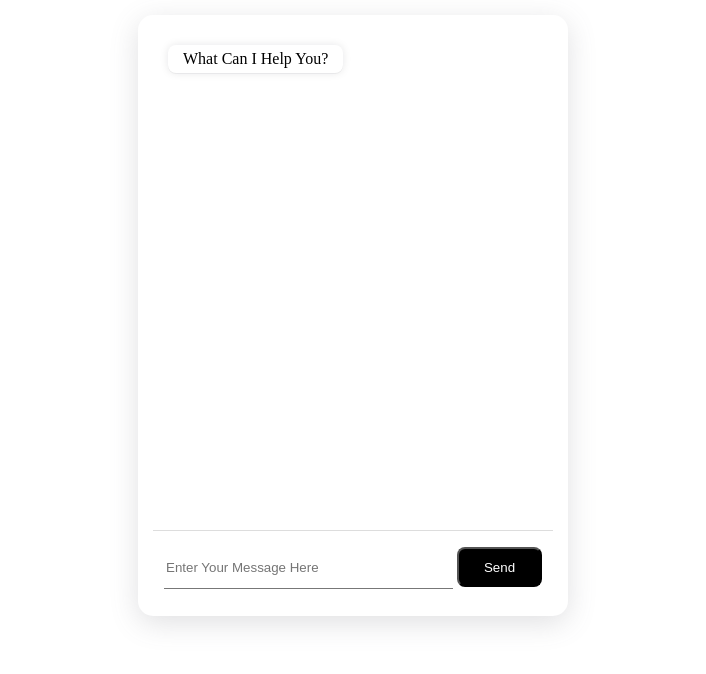
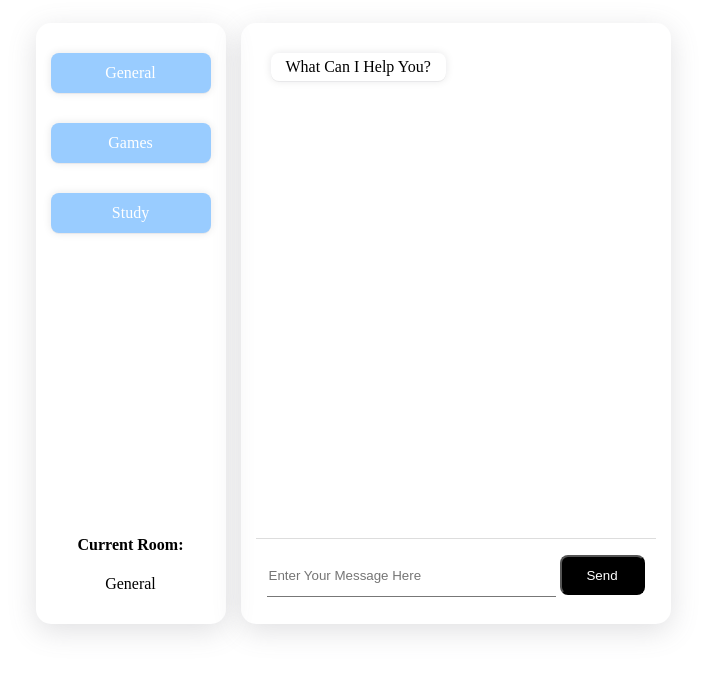
Before and after one commit to JoshL579/flask-chatroom-demo, a Flask app: page /frontdesk in a window 1280 px wide. Shown: the top 674 px of the page, without its empty margins (287-993 px from the left). Run offline with Flask 2, Linux system fonts and the light colour scheme; some libraries are stand-ins or nearby versions.

Commit message:
join room proto

```diff
--- a/app.py
+++ b/app.py
@@ -11,6 +11,12 @@ socketio = SocketIO(app, ping_timeout=5)
 # socketio.init_app(app, cors_allowed_origins="*")
 # eventlet.monkey_patch()
 
+room_list = {
+    '1001': 'General',
+    '1002': 'Games',
+    '1003': 'Study'
+}
+
 
 @app.route('/', methods=['GET'])
 def index():
@@ -19,12 +25,12 @@ def index():
 
 @app.route('/frontdesk', methods=['GET'])
 def frontdesk():
-    return render_template('frontdesk.html')
+    return render_template('frontdesk.html', title="Frontdesk System")
 
 
 @app.route('/client', methods=['GET'])
 def client():
-    return render_template('client.html')
+    return render_template('frontdesk.html', title="Customer Service")
 
 
 @socketio.on('my event')
@@ -49,7 +55,7 @@ def on_join(data):
     room = data['room']
     join_room(room)
     # send(username + ' has entered the room.', to=room)
-    emit('my response', {'data': username + ' has entered the room.'}, to=room)
+    emit('my response', {'data': username + ' has entered the room.', 'user': username}, to=room)
 
 
 @socketio.on('leave')
--- a/templates/frontdesk.html
+++ b/templates/frontdesk.html
@@ -2,11 +2,40 @@
 <html lang="en">
 <head>
     <meta charset="UTF-8">
-    <title>Customer Service</title>
+    <!-- <title>Frontdesk System</title> -->
+    <title>{{ title }}</title>
     <script src="https://cdnjs.cloudflare.com/ajax/libs/jquery/3.5.1/jquery.min.js" integrity="sha512-bLT0Qm9VnAYZDflyKcBaQ2gg0hSYNQrJ8RilYldYQ1FxQYoCLtUjuuRuZo+fjqhx/qtq/1itJ0C2ejDxltZVFg==" crossorigin="anonymous"></script>
     <script src="https://cdnjs.cloudflare.com/ajax/libs/socket.io/4.0.1/socket.io.js" integrity="sha512-q/dWJ3kcmjBLU4Qc47E4A9kTB4m3wuTY7vkFJDTZKjTs8jhyGQnaUrxa0Ytd0ssMZhbNua9hE+E7Qv1j+DyZwA==" crossorigin="anonymous"></script>
 </head>
 <body>
+    <div class="root">
+        <div class="room-container">
+            <div class="room-item" onclick="joinRoom(this)">
+                <div class="room-item-content">
+                    <span>
+                        General
+                    </span>
+                </div>
+            </div>
+            <div class="room-item" onclick="joinRoom(this)">
+                <div class="room-item-content">
+                    <span>
+                        Games
+                    </span>
+                </div>
+            </div>
+            <div class="room-item" onclick="joinRoom(this)">
+                <div class="room-item-content">
+                    <span>
+                        Study
+                    </span>
+                </div>
+            </div>
+            <div class="room-item-bottom">
+                <h4>Current Room:</h4>
+                <p>General</p>
+            </div>
+        </div>
         <div class="container">
             <div id="history" class="history-container">
                 <div class="item left">
@@ -22,21 +51,28 @@
                 <button id="send">Send</button>
             </div>
         </div>
+    </div>
+
     <script>
         window.onload = () => {
             //init
             var socket = io('http://127.0.0.1:5001');
-            const user="frontdesk";
+            const user = $(document).find("title").text() === 'Customer Service' ? "client" : 'frontdesk';
 
             //handle msg send
             document.getElementById('send').addEventListener('click', () => {
                 socket.emit('my broadcast event', {data: $('#input').val(), user: user});
+                $('#input').val('')
             })
+
+            joinRoom = (e) => {
+                socket.emit('join', {room: $(e).children().children().text().trim(), username: user});
+            }
 
             //handle msg receive
             socket.on('response', function(msg, cb) {
                 $('#history').append(
-                    `<div class="item ${msg.user===user?'right': 'left'}">
+                    `<div class="item ${msg.user===user?'right self': 'left'}">
                         <div class="item-content ${msg.user===user?'right': 'left'}">
                             <span>
                                 ${msg.data}
@@ -54,11 +90,48 @@
                 }
             });
         }
+
     </script>
     <style>
+        .root {
+            display: flex;
+            flex-direction: row;
+            margin: 0 auto;
+            max-width: 650px;
+        }
+        .room-container {
+            display: flex;
+            flex-direction: column;
+            width: 160px;
+            padding: 15px;
+            margin: 15px auto;
+            box-shadow: rgba(100, 100, 111, 0.2) 0px 7px 29px 0px;
+            border-radius: 15px;
+            text-align: center;
+        }
+        .room-item {
+            width: calc(100% - 30px);
+            margin: 15px 0;
+            padding: 5px 15px;
+            border-radius: 8px;
+            box-shadow: rgba(17, 17, 26, 0.05) 0px 1px 0px, rgba(17, 17, 26, 0.1) 0px 0px 8px;
+            background-color: #99ccff;
+            color: #ffffff;
+            cursor: pointer;
+        }
+        .room-item-content {
+            height: 30px;
+            display: flex;
+            justify-content: center;
+            align-items: center;
+        }
+        .room-item-bottom {
+            margin-top: auto;
+        }
         .container {
             box-shadow: rgba(100, 100, 111, 0.2) 0px 7px 29px 0px;
             max-width: 400px;
+            min-width: 400px;
             border-radius: 15px;
             text-align: center;
             padding: 15px;
@@ -90,6 +163,7 @@
         }
         .item-content.right {
             margin-left: auto;
+            background-color: #e6f5ff
         }
         .input-container {
             padding: 15px 0;
@@ -113,6 +187,7 @@
             background-color: #000000;
             color: #fff;
             border-radius: 8px;
+            cursor: pointer;
         }
 
         /* scrollbar */
```
Also changed, not shown: templates/client.html (+5 -2 lines). Lines whose indentation alone changed are shown as unchanged.
